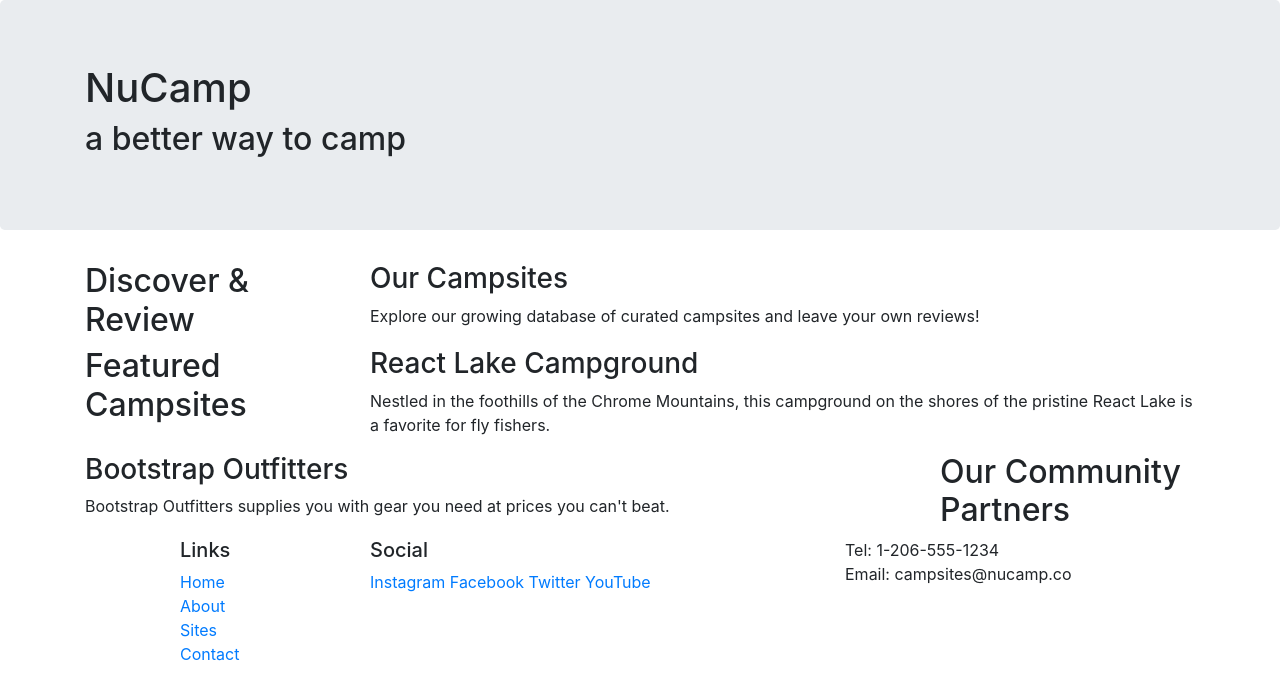
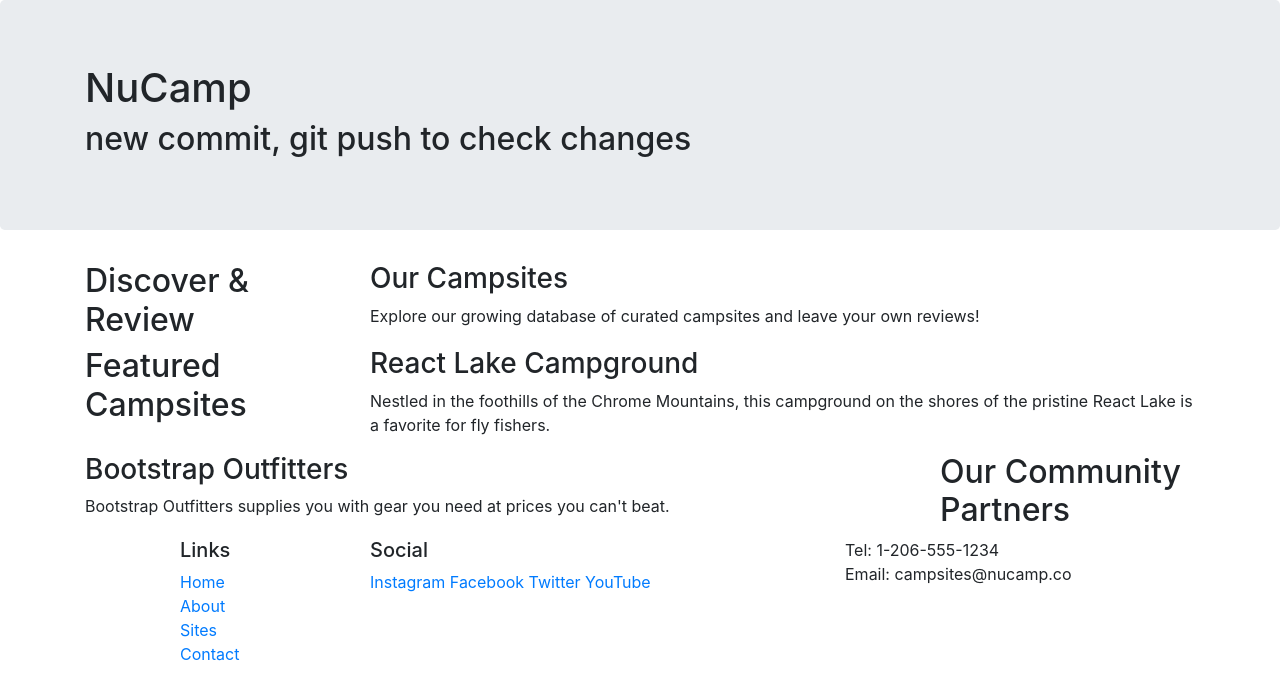
Before and after one commit to torresjds/nucampsite, a website: page index.html in a window 1280 px wide. Drawn offline with nearby package versions, Linux system fonts and the light colour scheme.

Commit message:
first commit

```diff
--- a/index.html
+++ b/index.html
@@ -20,7 +20,7 @@
         <div class="row">
           <div class="col">
         <h1>NuCamp</h1>
-        <h2>a better way to camp</h2>
+        <h2>new commit, git push to check changes</h2>
       </div>
       </div>
       </div>
```
